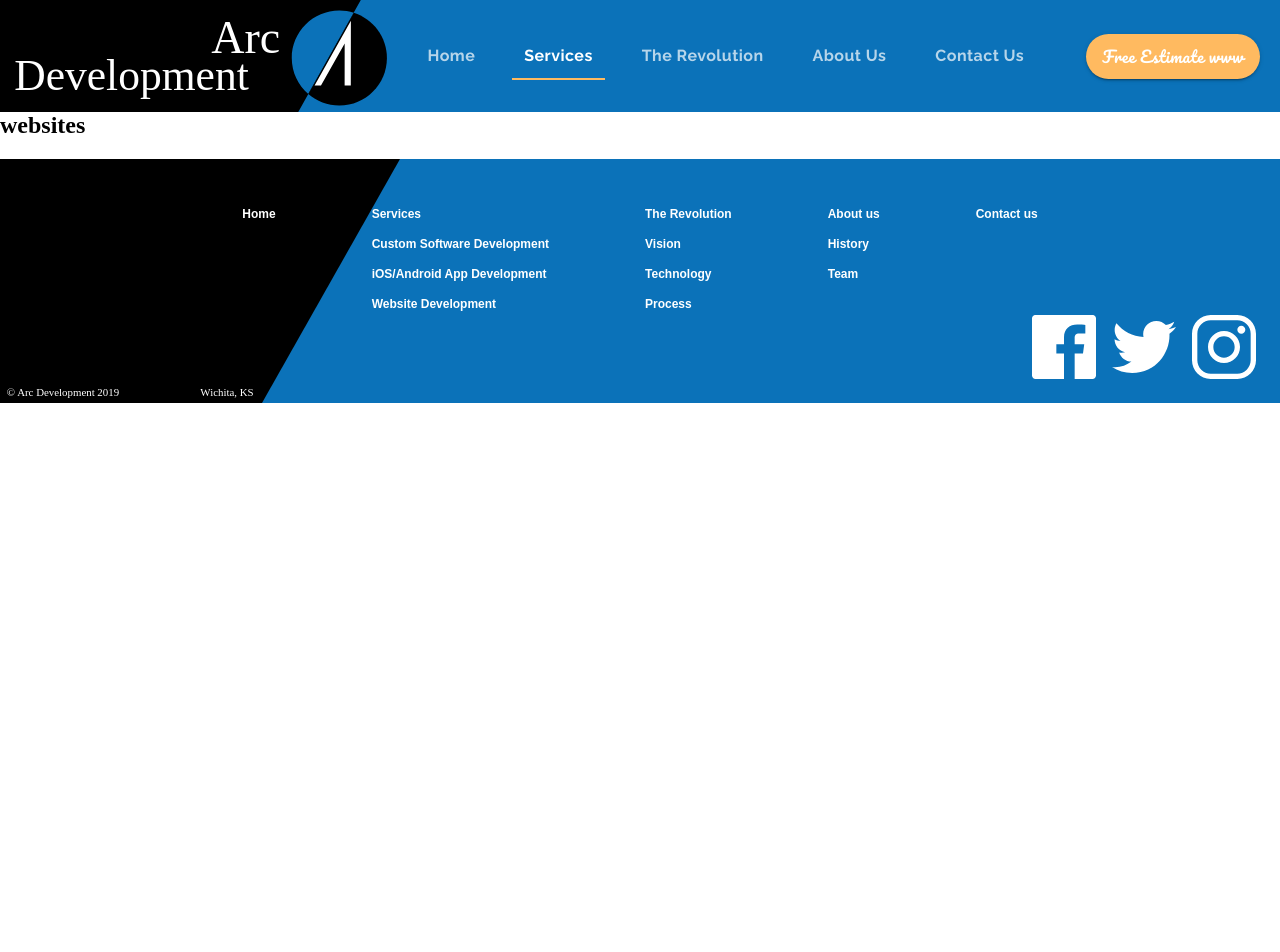
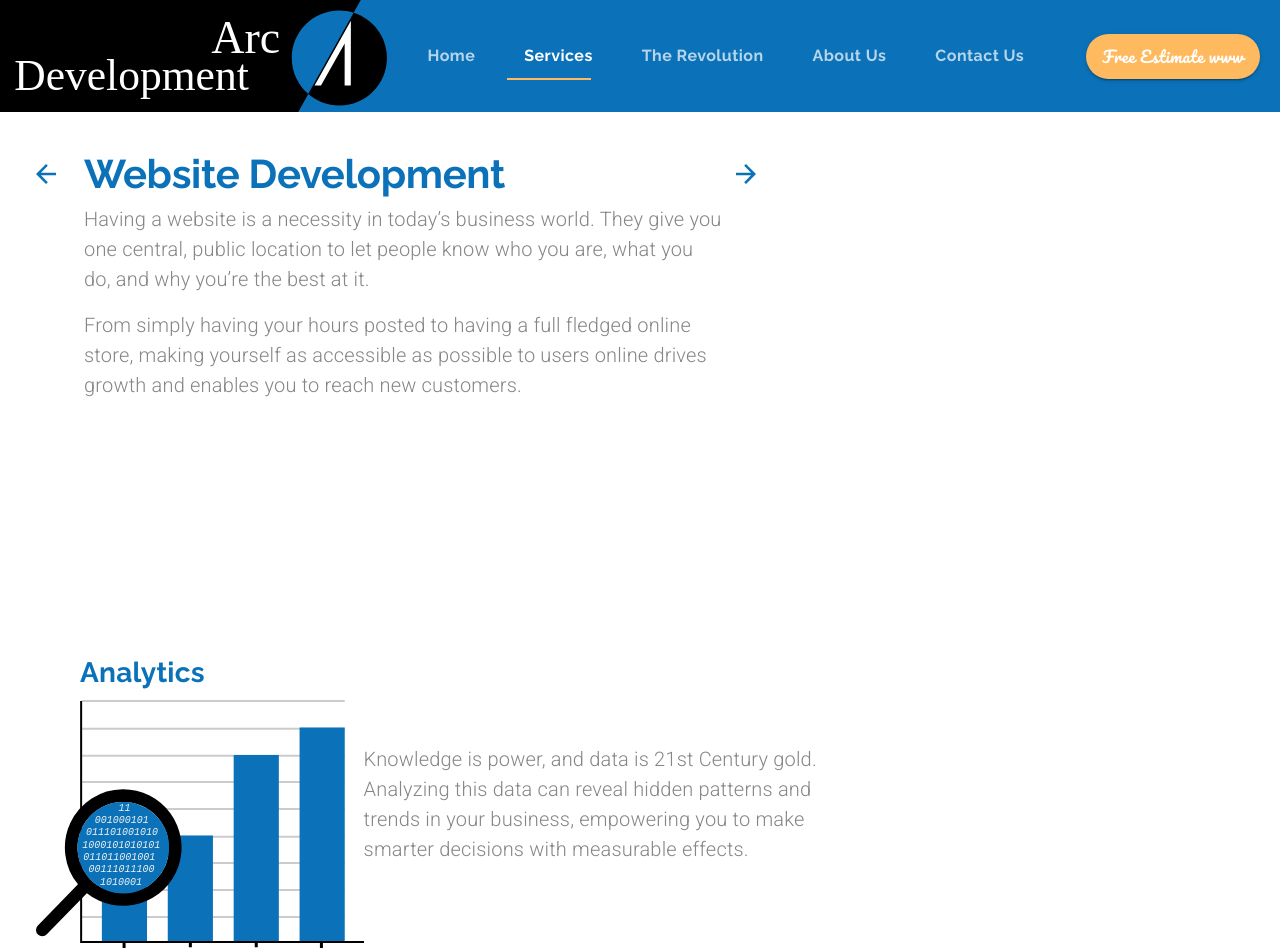
Before and after one commit to channaveerayya/arc_developement, a React (Create React App) app: page /websites in a window 1280 px wide. Shown: the top 952 px of the page. Before the commit the page ends 800 px from the top, so only its background shows below. Built offline with nearby package versions, Linux system fonts and the light colour scheme.

Commit message:
websites Page added

```diff
--- a/src/components/App.js
+++ b/src/components/App.js
@@ -1,12 +1,13 @@
 import { BrowserRouter, Route, Switch } from 'react-router-dom'
 import { ThemeProvider as MuiThemeProvider } from '@material-ui/core/styles'
-import Header from './UI/Header'
-import theme from './UI/Theme'
-import Footer from './UI/Footer'
+import Header from './ui/Header'
+import theme from './ui/Theme'
+import Footer from './ui/Footer'
 import LandingPage from './LandingPage'
 import Services from './Services'
 import CustomSoftware from './CustomSoftware'
 import MobileApps from './MobileApps'
+import Websites from './Websites'
 function App() {
   return (
     <MuiThemeProvider theme={theme}>
@@ -18,7 +19,7 @@ function App() {
           Services
           <Route exact path='/customsoftware' component={CustomSoftware} />
           <Route exact path='/mobileapps' component={MobileApps} />
-          <Route exact path='/websites' component={() => <h2>websites</h2>} />
+          <Route exact path='/websites' component={Websites} />
           <Route
             exact
             path='/revolutions'
--- a/src/components/CustomSoftware.js
+++ b/src/components/CustomSoftware.js
@@ -19,7 +19,7 @@ import documentsAnimation from '../animations/documentsAnimation/data'
 import scaleAnimation from '../animations/scaleAnimation/data'
 import automationAnimation from '../animations/automationAnimation/data.json'
 import uxAnimation from '../animations/uxAnimation/data'
-import CallToAction from './UI/CallToAction'
+import CallToAction from './ui/CallToAction'
 const useStyles = makeStyles((theme) => ({
   heading: {
     maxWidth: '40em',
--- a/src/components/MobileApps.js
+++ b/src/components/MobileApps.js
@@ -15,7 +15,7 @@ import swiss from '../assets/swissKnife.svg'
 import access from '../assets/extendAccess.svg'
 import engagement from '../assets/increaseEngagement.svg'
 import integrationAnimation from '../animations/integrationAnimation/data.json'
-import CallToAction from './UI/CallToAction'
+import CallToAction from './ui/CallToAction'
 const useStyles = makeStyles((theme) => ({
   heading: {
     maxWidth: '40em',
--- a/src/components/Services.js
+++ b/src/components/Services.js
@@ -2,7 +2,7 @@ import React from 'react'
 import { Link } from 'react-router-dom'
 import { Button, Grid, Typography, useMediaQuery } from '@material-ui/core'
 import { makeStyles, useTheme } from '@material-ui/core/styles'
-import ButtonArrow from './UI/ButtonArrow'
+import ButtonArrow from './ui/ButtonArrow'
 import mobileIcon from '../assets/mockupIcon.svg'
 import CustomSoftwareIcon from '../assets/Custom Software Icon.svg'
 import websiteIcon from '../assets/websiteIcon.svg'
--- /dev/null
+++ b/src/components/Websites.js
@@ -0,0 +1,286 @@
+import React from 'react'
+import { Link } from 'react-router-dom'
+import { makeStyles, useTheme } from '@material-ui/core/styles'
+import Grid from '@material-ui/core/Grid'
+import IconButton from '@material-ui/core/IconButton'
+import Typography from '@material-ui/core/Typography'
+import useMediaQuery from '@material-ui/core/useMediaQuery'
+import Hidden from '@material-ui/core/Hidden'
+
+import backArrow from '../assets/backArrow.svg'
+import forwardArrow from '../assets/forwardArrow.svg'
+import analytics from '../assets/analytics.svg'
+import seo from '../assets/seo.svg'
+import outreach from '../assets/outreach.svg'
+import ecommerce from '../assets/ecommerce.svg'
+
+import CallToAction from './ui/CallToAction'
+
+const useStyles = makeStyles((theme) => ({
+  heading: {
+    maxWidth: '40em',
+  },
+  arrowContainer: {
+    marginTop: '0.5em',
+  },
+  rowContainer: {
+    paddingLeft: '5em',
+    paddingRight: '5em',
+    [theme.breakpoints.down('sm')]: {
+      paddingLeft: '1.5em',
+      paddingRight: '1.5em',
+    },
+  },
+  paragraphContainer: {
+    maxWidth: '30em',
+  },
+}))
+
+export default function Websites(props) {
+  const classes = useStyles()
+  const theme = useTheme()
+  const matchesMD = useMediaQuery(theme.breakpoints.down('md'))
+  const matchesSM = useMediaQuery(theme.breakpoints.down('sm'))
+  const matchesXS = useMediaQuery(theme.breakpoints.down('xs'))
+
+  return (
+    <Grid container direction='column'>
+      <Grid
+        item
+        container
+        direction='row'
+        justify={matchesMD ? 'center' : undefined}
+        className={classes.rowContainer}
+        style={{ marginTop: matchesXS ? '1em' : '2em' }}
+      >
+        <Hidden mdDown>
+          <Grid
+            item
+            className={classes.arrowContainer}
+            style={{ marginRight: '1em', marginLeft: '-3.5em' }}
+          >
+            <IconButton
+              style={{ backgroundColor: 'transparent' }}
+              component={Link}
+              to='/mobileapps'
+              onClick={() => props.setSelectedIndex(2)}
+            >
+              <img
+                src={backArrow}
+                alt='Back to iOS/Android App Development Page'
+              />
+            </IconButton>
+          </Grid>
+        </Hidden>
+        <Grid item container direction='column' className={classes.heading}>
+          <Grid item>
+            <Typography align={matchesMD ? 'center' : undefined} variant='h2'>
+              Website Development
+            </Typography>
+          </Grid>
+          <Grid item>
+            <Typography
+              align={matchesMD ? 'center' : undefined}
+              variant='body1'
+              paragraph
+            >
+              Having a website is a necessity in today’s business world. They
+              give you one central, public location to let people know who you
+              are, what you do, and why you’re the best at it.
+            </Typography>
+            <Typography
+              align={matchesMD ? 'center' : undefined}
+              variant='body1'
+              paragraph
+            >
+              From simply having your hours posted to having a full fledged
+              online store, making yourself as accessible as possible to users
+              online drives growth and enables you to reach new customers.
+            </Typography>
+          </Grid>
+        </Grid>
+        <Hidden mdDown>
+          <Grid item className={classes.arrowContainer}>
+            <IconButton
+              style={{ backgroundColor: 'transparent' }}
+              component={Link}
+              to='/services'
+              onClick={() => props.setSelectedIndex(0)}
+            >
+              <img src={forwardArrow} alt='Forward to Services Page' />
+            </IconButton>
+          </Grid>
+        </Hidden>
+      </Grid>
+      <Grid
+        item
+        container
+        direction={matchesSM ? 'column' : 'row'}
+        alignItems='center'
+        className={classes.rowContainer}
+        style={{ marginTop: '15em' }}
+      >
+        <Grid item>
+          <Grid container direction='column'>
+            <Grid item>
+              <Typography
+                align={matchesSM ? 'center' : undefined}
+                variant='h4'
+                gutterBottom
+              >
+                Analytics
+              </Typography>
+            </Grid>
+            <Grid item>
+              <img
+                src={analytics}
+                style={{ marginLeft: '-2.75em' }}
+                alt="graph with magnifying glass revealing 1's and 0's"
+              />
+            </Grid>
+          </Grid>
+        </Grid>
+        <Grid item className={classes.paragraphContainer}>
+          <Typography align={matchesSM ? 'center' : undefined} variant='body1'>
+            Knowledge is power, and data is 21st Century gold. Analyzing this
+            data can reveal hidden patterns and trends in your business,
+            empowering you to make smarter decisions with measurable effects.
+          </Typography>
+        </Grid>
+      </Grid>
+      <Grid
+        item
+        container
+        direction={matchesSM ? 'column' : 'row'}
+        alignItems='center'
+        justify='flex-end'
+        className={classes.rowContainer}
+        style={{ marginBottom: '15em', marginTop: '15em' }}
+      >
+        <Grid item>
+          <Grid container direction='column'>
+            <Grid item>
+              <Typography align='center' variant='h4' gutterBottom>
+                E-Commerce
+              </Typography>
+            </Grid>
+            <Grid item>
+              <img src={ecommerce} alt='world outline made of dollar signs' />
+            </Grid>
+          </Grid>
+        </Grid>
+        <Grid
+          item
+          style={{ marginLeft: matchesSM ? 0 : '1em' }}
+          className={classes.paragraphContainer}
+        >
+          <Typography
+            align={matchesSM ? 'center' : undefined}
+            variant='body1'
+            paragraph
+          >
+            It’s no secret that people like to shop online.
+          </Typography>
+          <Typography
+            align={matchesSM ? 'center' : undefined}
+            variant='body1'
+            paragraph
+          >
+            In 2017 over $2.3 trillion was spent in e-commerce, and it’s time
+            for your slice of that pie.
+          </Typography>
+        </Grid>
+      </Grid>
+      <Grid
+        item
+        container
+        direction={matchesSM ? 'column' : 'row'}
+        alignItems='center'
+        className={classes.rowContainer}
+      >
+        <Grid item>
+          <Grid container direction='column'>
+            <Grid item>
+              <Typography
+                align={matchesSM ? 'center' : undefined}
+                variant='h4'
+                gutterBottom
+              >
+                Outreach
+              </Typography>
+            </Grid>
+            <Grid item>
+              <img src={outreach} alt='megaphone' />
+            </Grid>
+          </Grid>
+        </Grid>
+        <Grid
+          item
+          className={classes.paragraphContainer}
+          style={{ marginLeft: matchesSM ? 0 : '1em' }}
+        >
+          <Typography align={matchesSM ? 'center' : undefined} variant='body1'>
+            Draw people in with a dazzling website. Showing off your products
+            online is a great way to help customers decide what’s right for them
+            before visiting in person.
+          </Typography>
+        </Grid>
+      </Grid>
+      <Grid
+        item
+        container
+        direction={matchesSM ? 'column' : 'row'}
+        alignItems='center'
+        justify='flex-end'
+        className={classes.rowContainer}
+        style={{ marginTop: '15em', marginBottom: '15em' }}
+      >
+        <Grid item>
+          <Grid container direction='column'>
+            <Grid item>
+              <Typography align='center' variant='h4' gutterBottom>
+                Search Engine
+                <br />
+                Optimization
+              </Typography>
+            </Grid>
+            <Grid item>
+              <img src={seo} alt="website standing on winner's podium" />
+            </Grid>
+          </Grid>
+        </Grid>
+        <Grid
+          item
+          style={{ marginLeft: matchesSM ? 0 : '1em' }}
+          className={classes.paragraphContainer}
+        >
+          <Typography
+            align={matchesSM ? 'center' : undefined}
+            variant='body1'
+            paragraph
+          >
+            How often have you ever been to the second page of Google results?
+          </Typography>
+          <Typography
+            align={matchesSM ? 'center' : undefined}
+            variant='body1'
+            paragraph
+          >
+            If you’re like us, probably never.
+          </Typography>
+          <Typography
+            align={matchesSM ? 'center' : undefined}
+            variant='body1'
+            paragraph
+          >
+            Customers don’t go there either, so we make sure your website is
+            designed to end up on top.
+          </Typography>
+        </Grid>
+      </Grid>
+      <Grid item>
+        <CallToAction setValue={props.setValue} />
+      </Grid>
+    </Grid>
+  )
+}
```
Also changed, not shown: src/components/LandingPage.js (+134 -134 lines), src/components/UI/CallToAction.js (+36 -36 lines).
